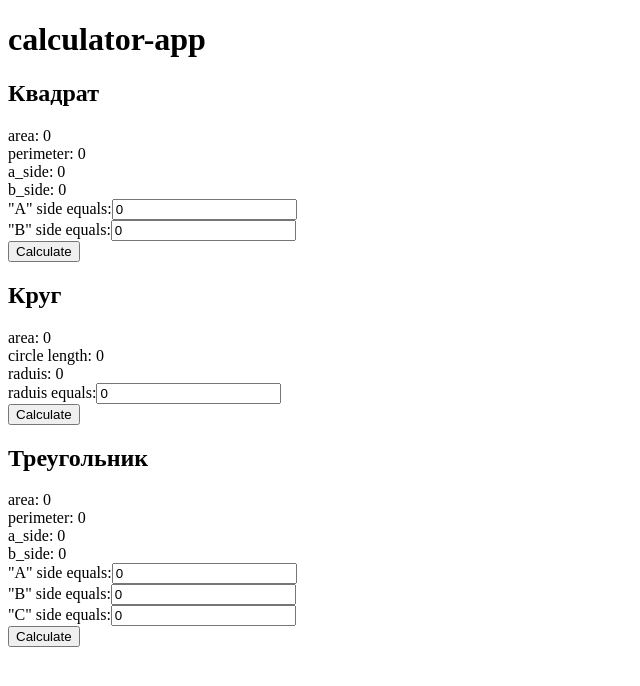
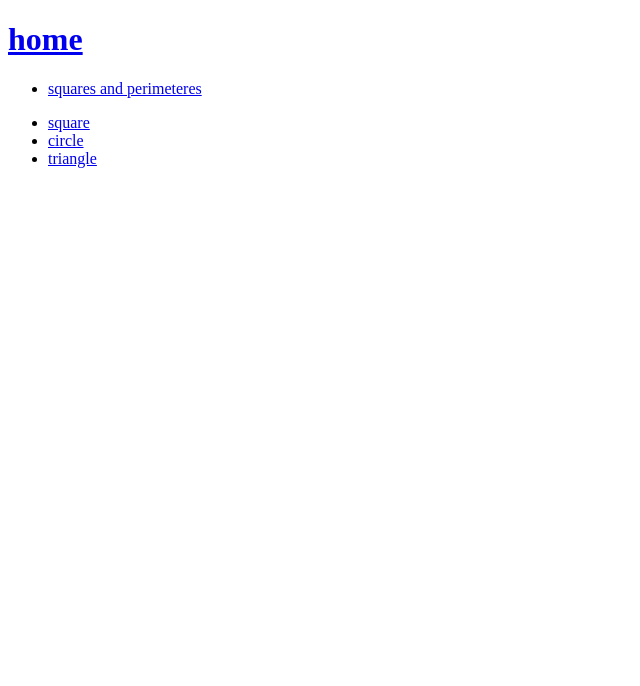
Before and after one commit to rancerenly/angular-practice, an Angular app: page /home/math in a window 1280 px wide. Shown: the top 686 px of the page, without its empty margins (0-640 px from the left). Built offline with nearby package versions, Linux system fonts and the light colour scheme.

Commit message:
fix routing system

```diff
--- a/src/app/app.component.html
+++ b/src/app/app.component.html
@@ -1,2 +1 @@
-<h1>{{title}}</h1>
-<app-math></app-math>
+<router-outlet></router-outlet>
--- /dev/null
+++ b/src/app/home/home.component.html
@@ -0,0 +1,11 @@
+<a routerLink="/home"><h1>home</h1></a>
+
+<nav>
+  <ul>
+    <li>
+      <a routerLink="math">squares and perimeteres</a>
+    </li>
+  </ul>
+</nav>
+
+<router-outlet></router-outlet>
--- /dev/null
+++ b/src/app/home/home.component.ts
@@ -0,0 +1,15 @@
+import { Component, OnInit } from '@angular/core';
+
+@Component({
+  selector: 'app-home',
+  templateUrl: './home.component.html',
+  styleUrls: ['./home.component.scss']
+})
+export class HomeComponent implements OnInit {
+
+  constructor() { }
+
+  ngOnInit(): void {
+  }
+
+}
--- a/src/app/math/math.component.html
+++ b/src/app/math/math.component.html
@@ -1,3 +1,13 @@
-<app-square></app-square>
-<app-circle></app-circle>
-<app-triangle></app-triangle>
+<ul>
+  <li>
+    <a routerLink="square">square</a>
+  </li>
+  <li>
+    <a routerLink="circle">circle</a>
+  </li>
+  <li>
+    <a routerLink="triangle">triangle</a>
+  </li>
+</ul>
+
+<router-outlet></router-outlet>
```
Also changed, not shown: src/app/app-routing.module.ts (added, +39 -0 lines), src/app/app.module.ts (+6 -2 lines), src/app/home/home.component.scss (added), 1 other file (tests, documents, lock files or other folders).
